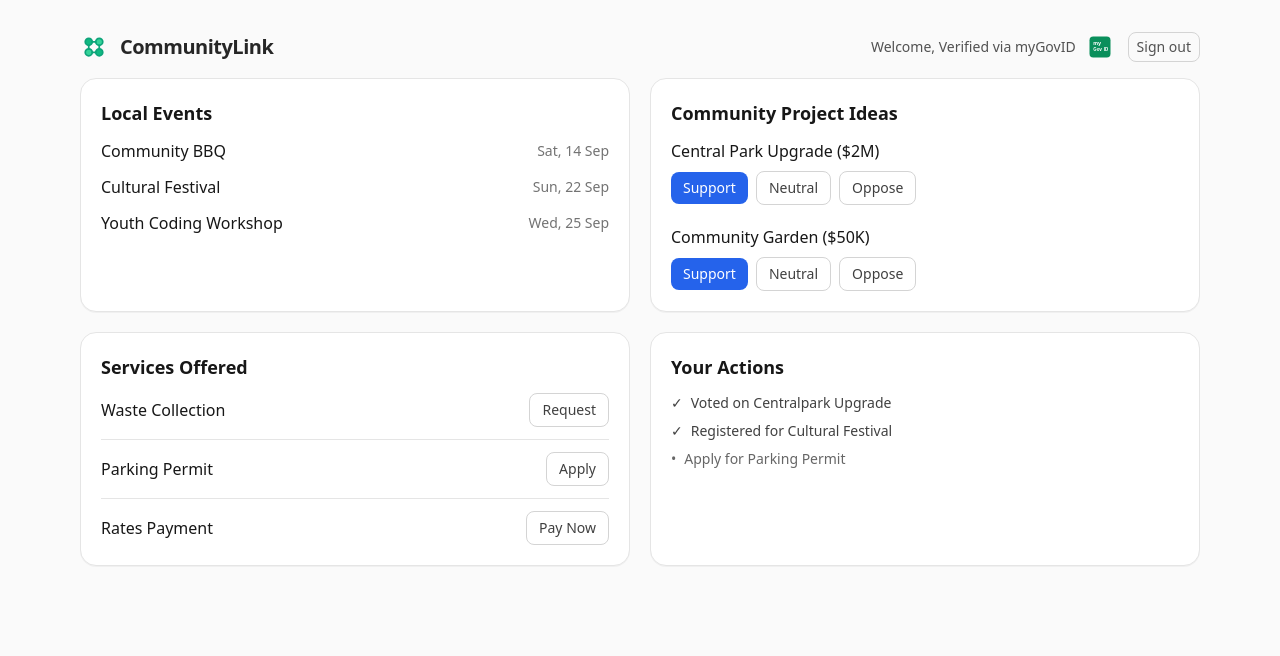
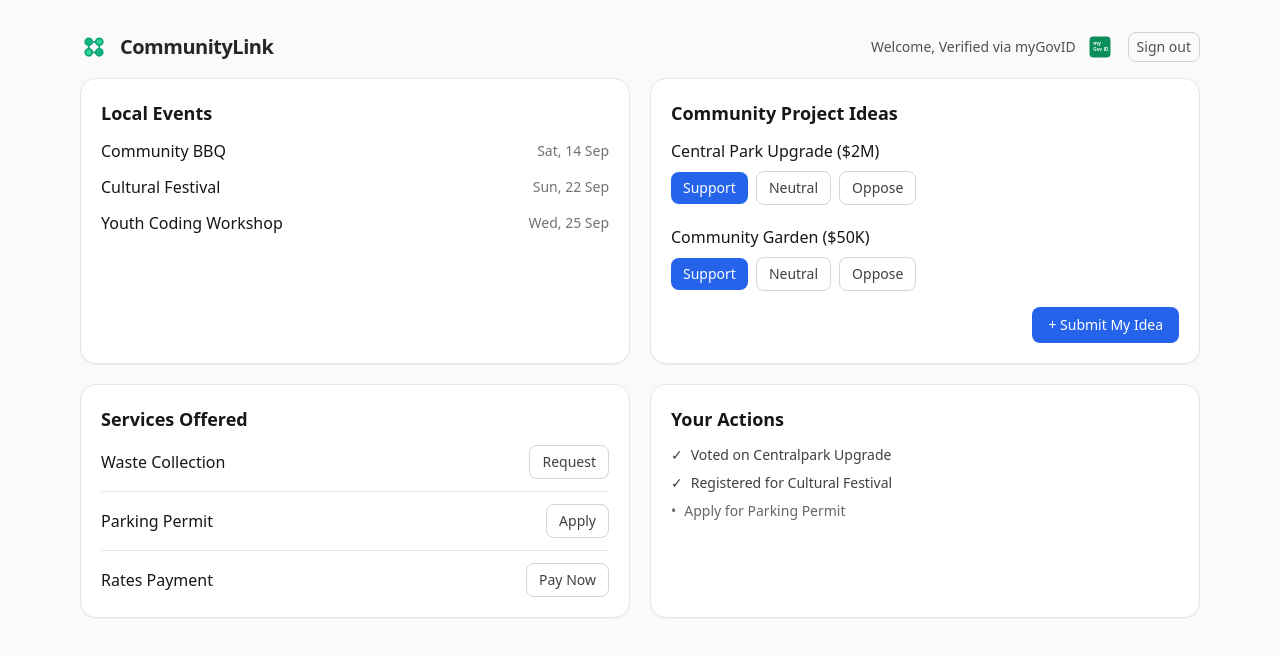
Before and after one commit to mangeshg/communityLink, a React (Vite) app: page / in a window 1280 px wide. Both pictures are taken after a click on the button "Sign in with myGovID". Shown: the top 656 px of the page. Built offline with nearby package versions, Linux system fonts and the light colour scheme.

Commit message:
add submit idea btn

```diff
--- a/src/App.jsx
+++ b/src/App.jsx
@@ -129,6 +129,14 @@ function Dashboard({ onSignOut }) {
             <Proposal title="Central Park Upgrade ($2M)" />
             <Proposal title="Community Garden ($50K)" />
           </div>
+          <div className="mt-4 flex justify-end">
+            <button
+              className="rounded-lg bg-blue-600 text-white text-sm px-4 py-2 hover:brightness-110 active:translate-y-[1px]"
+              onClick={() => alert('Submit New Idea functionality not implemented yet!')}
+            >
+              + Submit My Idea
+            </button>
+          </div>
         </Card>
 
         {/* Services Offered */}
```
